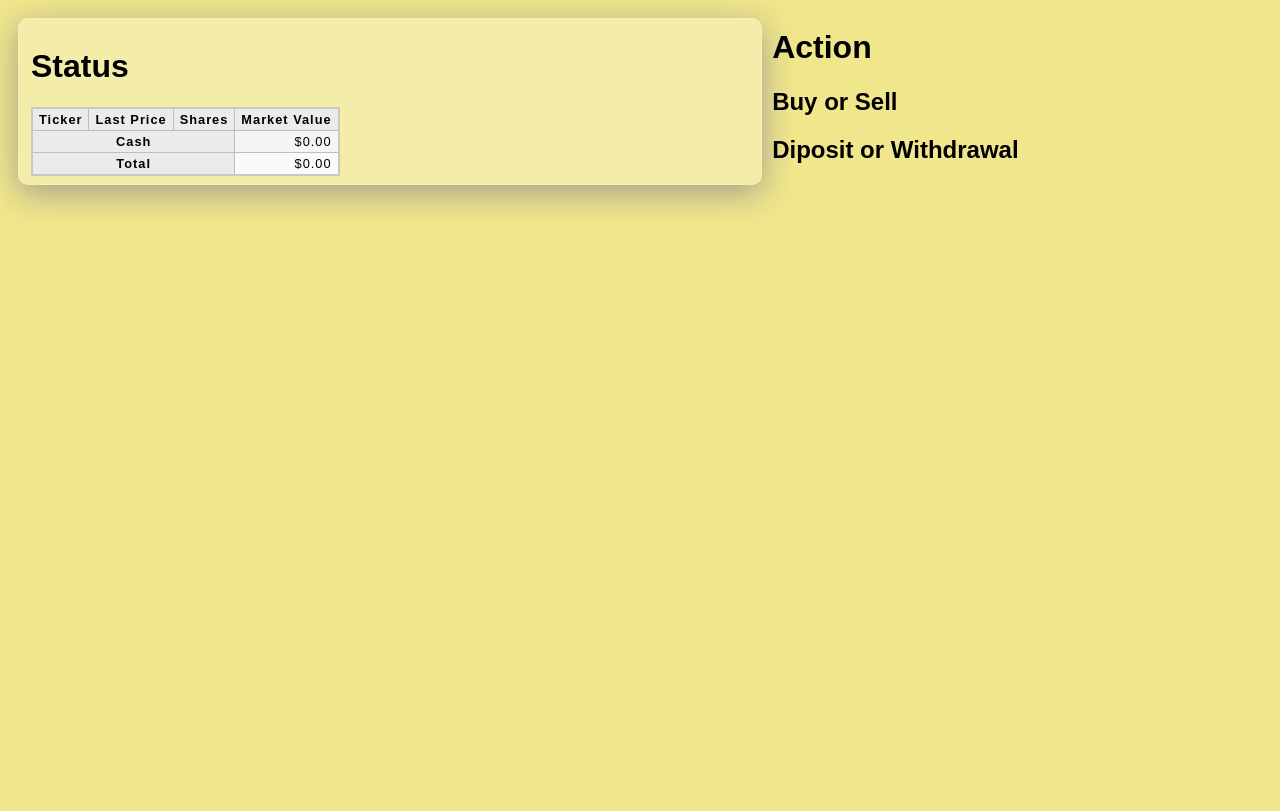
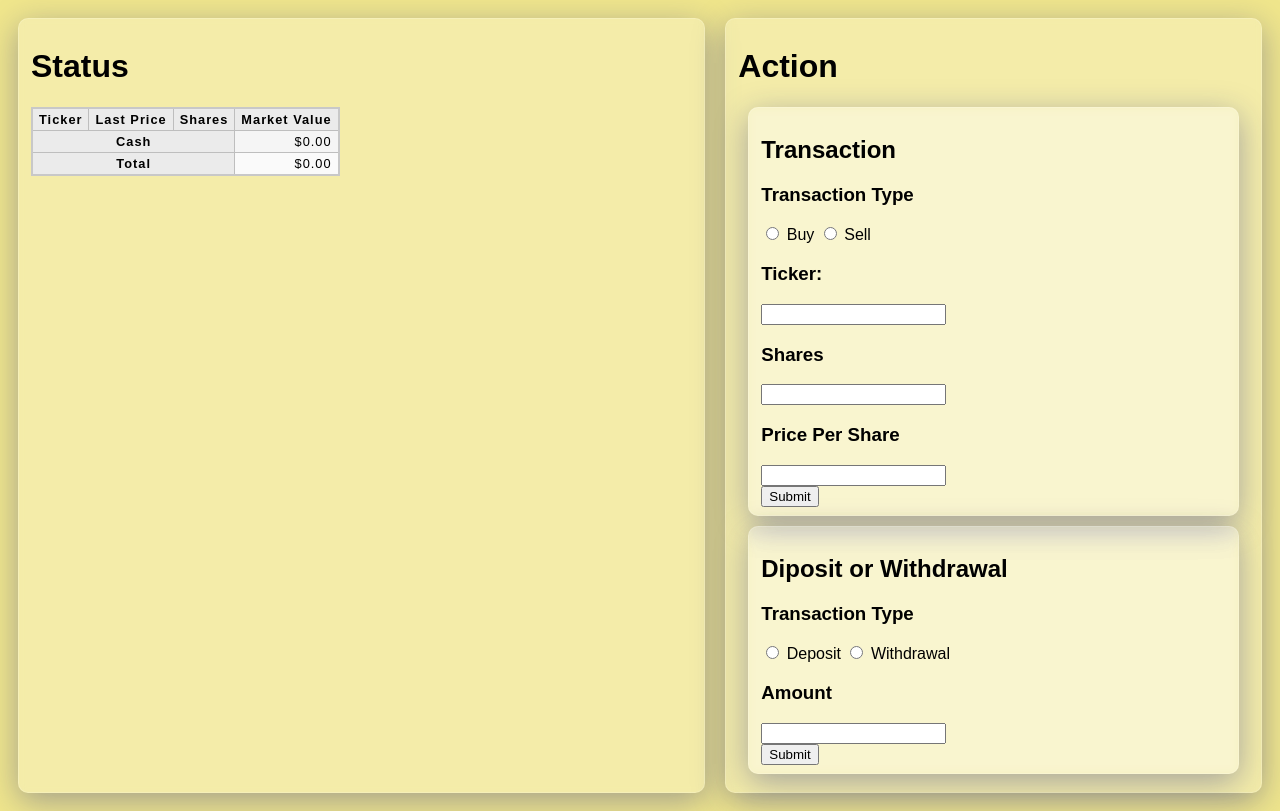
Before and after one commit to snifel0/dashboard, a Flask app: page /portfolio in a window 1280 px wide. Before the commit the page ends 209 px from the top, so only its background shows below. Run offline with Flask 2, Linux system fonts and the light colour scheme.

Commit message:
add transaction feature

```diff
--- /dev/null
+++ b/web_server/src/static/script/transaction.js
@@ -0,0 +1,63 @@
+function changeState(params) {
+    window.history.replaceState({}, '', `${location.pathname}?${params}`);
+    location.reload();
+}
+function Position(ticker, shares) {
+    this.ticker = ticker;
+    this.shares = shares;
+}
+function getPositions() {
+    const urlParams = new URLSearchParams(window.location.search);
+    var cash = 0;
+    var positions = [];
+    var count = 0;
+    for (const key of urlParams.keys()) {
+        if (key == "$$CASH$$") {
+            cash = urlParams.get(key);
+        } else {
+            positions[count] = new Position(key, urlParams.get(key));
+            count++;
+        }
+    }
+    return [positions, cash];
+}
+function getNewQueryURI(positions, cash) {
+    var new_urlParams = new URLSearchParams();
+    new_urlParams
+    for (var i = 0; i < positions.length; i++) {
+        new_urlParams.append(positions[i].ticker, positions[i].shares.toString());
+    }
+    new_urlParams.append("$$CASH$$", cash.toString());
+    return new_urlParams.toString();
+}
+function applyTransaction() {
+    var myDiv = document.getElementById("debug");
+    var [old_positions, old_cash] = getPositions();
+    var ticker = document.getElementById("ticker").value;
+    var price_per_share = document.getElementById("price-per-share").value;
+    if (document.getElementById("buy").checked) {
+        var shares = document.getElementById("shares").value;
+    } else if (document.getElementById("sell").checked) {
+        var shares = - document.getElementById("shares").value;
+    } else {
+        var transaction = "No transaction";
+    }
+    cost = shares * price_per_share;
+    var new_cash = old_cash - cost;
+    var old_shares = 0;
+    var new_positions = [];
+    var new_i = 0;
+    for (let i = 0; i < old_positions.length; i++) {
+        if (old_positions[i].ticker == ticker) {
+            old_shares += old_positions[i].shares;
+        } else {
+            new_positions[new_i] = old_positions[i];
+            new_i++;
+        }
+    }
+    var new_shares = parseInt(old_shares) + parseInt(shares);
+    if (new_shares != 0) {
+        new_positions[new_i] = new Position(ticker, new_shares);
+    }
+    changeState(getNewQueryURI(new_positions, new_cash));
+}
--- a/web_server/src/templates/portfolio.html
+++ b/web_server/src/templates/portfolio.html
@@ -46,16 +46,53 @@
                     </tbody>
                 </table>
             </div>
-            <div class="action">
+            <div class="action glass-morphism">
                 <h1>Action</h1>
-                <div id="buy-sell">
-                    <h2>Buy or Sell</h2>
+                <div class="transaction glass-morphism">
+                    <h2>Transaction</h2>
+                    <div>
+                        <h3>Transaction Type</h3>
+                        <input type="radio" name="transaction" id="buy">
+                        <label for="buy">Buy</label>
+                        <input type="radio" name="transaction" id="sell">
+                        <label for="sell">Sell</label>
+                    </div>
+                    <div>
+                        <h3>Ticker: </h3>
+                        <input type="search" id="ticker">
+                    </div>
+                    <div>
+                        <h3>Shares</h3>
+                        <input type="number" id="shares">
+                    </div>
+                    <div>
+                        <h3>Price Per Share</h3>
+                        <input type="number" id="price-per-share">
+                    </div>
+                    <div>
+                        <input type="submit" onclick="applyTransaction()">
+                    </div>
                 </div>
-                <div id="deposit-withdrawal">
+                <div class="deposit-withdrawal glass-morphism">
                     <h2>Diposit or Withdrawal</h2>
+                    <div>
+                        <h3>Transaction Type</h3>
+                        <input type="radio" name="transaction" id="deposit">
+                        <label for="deposit">Deposit</label>
+                        <input type="radio" name="transaction" id="withdrawal">
+                        <label for="withdrawal">Withdrawal</label>
+                    </div>
+                    <div>
+                        <h3>Amount</h3>
+                        <input type="number">
+                    </div>
+                    <div>
+                        <input type="submit">
+                    </div>
                 </div>
             </div>
         </div>
         <script src="{{ url_for('static', filename='/script/number-formatter.js') }}"></script>
+        <script src="{{ url_for('static', filename='/script/transaction.js') }}"></script>
     </body>
 </html>
```
